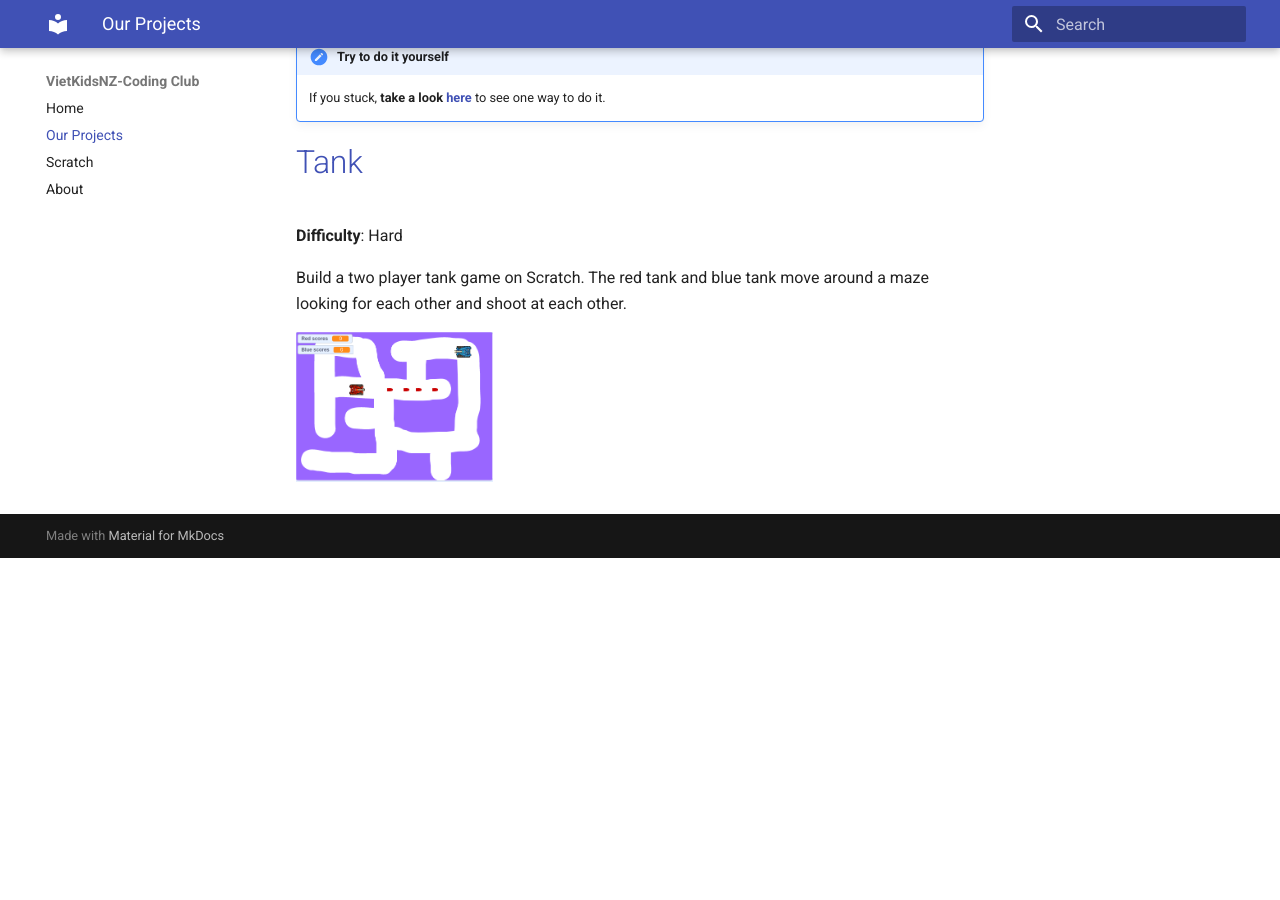
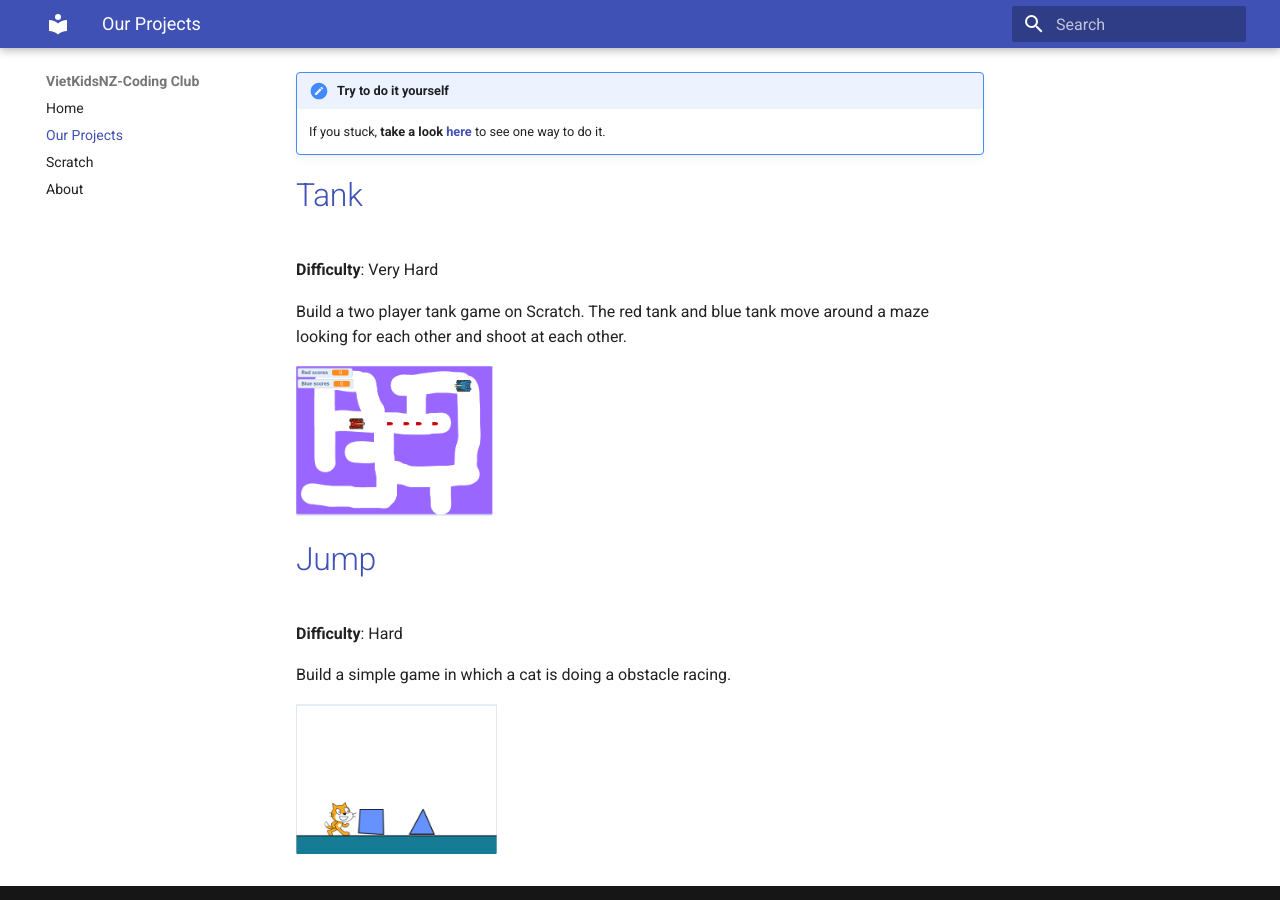
Before and after one commit to trungdtbk/VietKidsNZ-CC, an MkDocs documentation site: the page built from docs/projects.md, in a window 1280 px wide and 900 px high, scrolled down 1434 px. Built offline with MkDocs 1.6.1 and Material for MkDocs 9.7.7, drawn with Linux system fonts in a browser that asks for light colours; emoji names are drawn with the system emoji font; before the commit the page ends 1992 px from its top, so only the background shows below that.

Commit message:
add jump

```diff
--- a/docs/projects.md
+++ b/docs/projects.md
@@ -47,8 +47,16 @@ Can you build a Scratch app that draws a beautiful spiral, like this one?
 
 # [Tank](tank)
 
-**Difficulty**: Hard
+**Difficulty**: Very Hard
 
 Build a two player tank game on Scratch. The red tank and blue tank move around a maze looking for each other and shoot at each other.
 
 ![](/images/tank/1.png){: style="max-height:150px;width:auto;height:auto;"}
+
+# [Jump](jump)
+
+**Difficulty**: Hard
+
+Build a simple game in which a cat is doing a obstacle racing.
+
+![](/images/jump/1.png){: style="max-height:150px;width:auto;height:auto;"}
```
Also changed, not shown: docs/projects/jump.md (added, +13 -0 lines), docs/images/jump/1.png (added).
